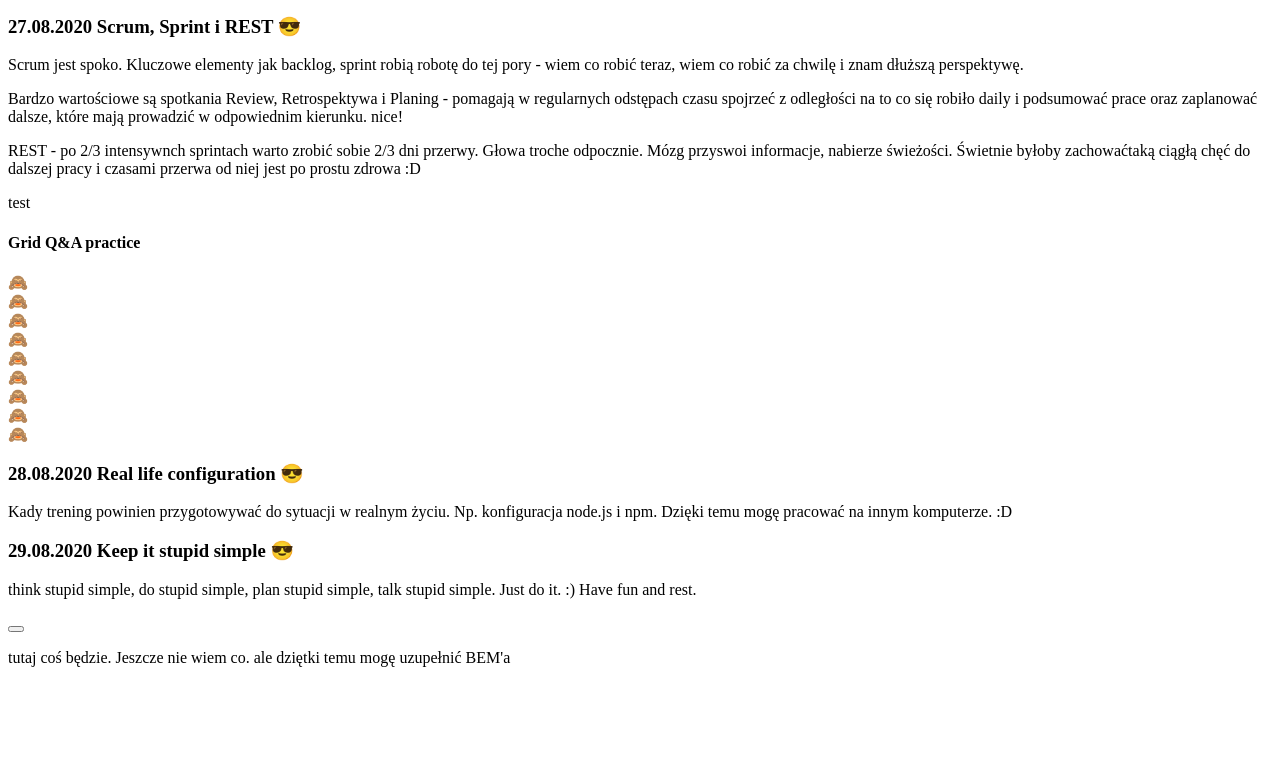
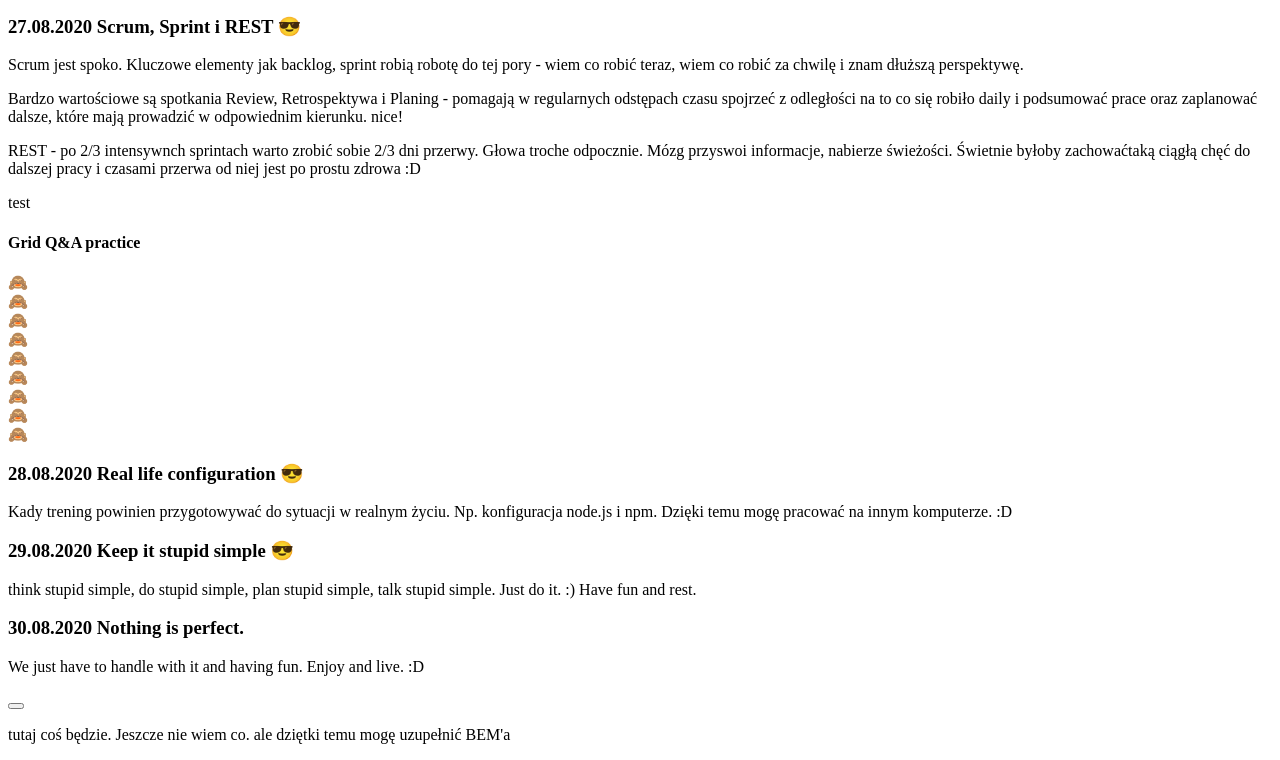
Before and after one commit to Arplay01/homepage-w, a plain HTML site: page src/pages/index.html in a window 1280 px wide. Shown: the part 5201-5961 px from the top of the page. Before the commit the page ends 5884 px from the top, so only its background shows below. Drawn offline with Linux system fonts and the light colour scheme.

Commit message:
Added new article - 30.08.2020

```diff
--- a/src/pages/index.html
+++ b/src/pages/index.html
@@ -512,6 +512,10 @@ hamburgerButton.addEventListener('click', function () {
                 <h3 class="note__title note__title--switch1">29.08.2020 Keep it stupid simple 😎</h3>
                 <p class="note__description"> think stupid simple, do stupid simple, plan stupid simple, talk stupid simple. Just do it. :) Have fun and rest. </p>
                </article>
+               <article class="note note--box-model2">
+                <h3 class="note__title">30.08.2020 Nothing is perfect.</h3>
+                <p class="note__description">We just have to handle with it and having fun. Enjoy and live. :D  </p>
+               </article>
 
         </section>
     </main>
```
